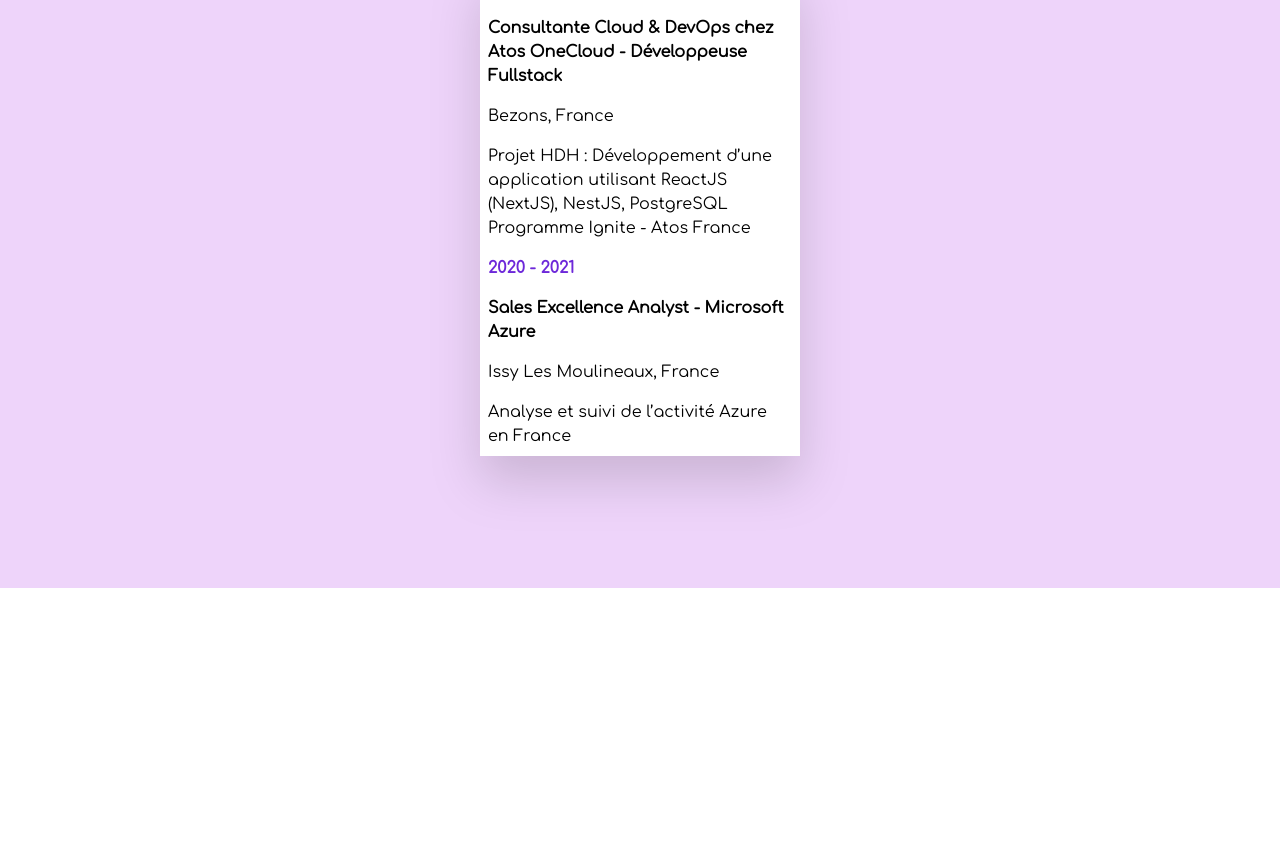
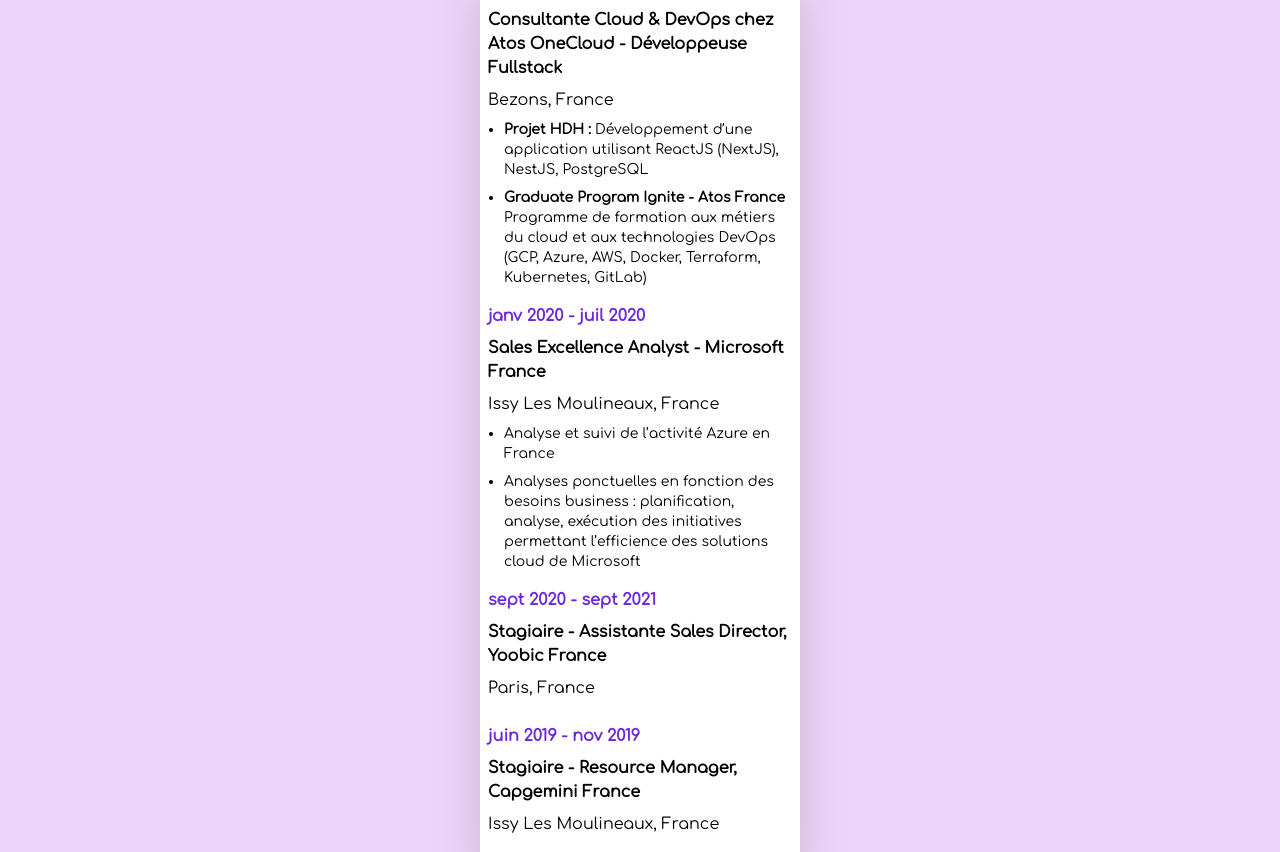
Before and after one commit to maelis1234/my-resume-front, a Next.js app: page /resume in a window 1280 px wide. Shown: the part 280-1132 px from the top of the page. Before the commit the page ends 868 px from the top, so only its background shows below. Built offline with nearby package versions, Linux system fonts and the light colour scheme.

Commit message:
feat: complete resume

```diff
--- a/next.config.js
+++ b/next.config.js
@@ -1,6 +1,13 @@
-/** @type {import('next').NextConfig} */
 const nextConfig = {
-  reactStrictMode: true,
+  async redirects() {
+    return [
+      {
+        source: '/',
+        destination: '/welcome',
+        permanent: true,
+      },
+    ];
+  },
 }
 
-module.exports = nextConfig
+module.exports = nextConfig;
--- a/src/pages/resume.tsx
+++ b/src/pages/resume.tsx
@@ -2,7 +2,7 @@
 
 const Resume: NextPage = () => {
     return (
-        <div className='bg-background-violet h-screen relative'>
+        <div className='bg-background-violet relative'>
             <div className='flex flex-row justify-center items-center pt-8'>
                 <i className='ri-profile-line text-4xl'></i>
                 <h1 className='ml-2 text-4xl font-bold'>CV</h1>
@@ -12,28 +12,75 @@
             </div>
             <div className='flex justify-center items-center z-10'>
                 <div className='w-80 h-3/4 p-2 bg-white drop-shadow-2xl flex flex-col space-y-4 justify-center items-start'>
+                    <div className='space-y-2'>
                         <p className='text-primary-violet font-bold'>
-                        2021 - maintenant
+                            septembre 2021 - maintenant
                         </p>
                         <p className='font-semibold'>
                             Consultante Cloud & DevOps chez Atos OneCloud -
                             Développeuse Fullstack
                         </p>
                         <p>Bezons, France</p>
-                    <ul>
+                        <ul className=' text-sm list-disc pl-4 space-y-2'>
+                            <li className=''>
+                                <span className='font-semibold'>
+                                    Projet HDH :
+                                </span>{' '}
+                                Développement d’une application utilisant
+                                ReactJS (NextJS), NestJS, PostgreSQL
+                            </li>
                             <li>
-                            Projet HDH : Développement d’une application
-                            utilisant ReactJS (NextJS), NestJS, PostgreSQL
+                                <span className='font-semibold'>
+                                    Graduate Program Ignite - Atos France
+                                </span>
+                                <br />
+                                Programme de formation aux métiers du cloud et
+                                aux technologies DevOps (GCP, Azure, AWS,
+                                Docker, Terraform, Kubernetes, GitLab)
                             </li>
-                        <li>Programme Ignite - Atos France</li>
                         </ul>
+                    </div>
 
-                    <p className='text-primary-violet font-bold'>2020 - 2021</p>
+                    <div className='space-y-2'>
+                        <p className='text-primary-violet font-bold'>
+                            janv 2020 - juil 2020
+                        </p>
                         <p className='font-semibold'>
-                        Sales Excellence Analyst - Microsoft Azure
+                            Sales Excellence Analyst - Microsoft France
                         </p>
                         <p>Issy Les Moulineaux, France</p>
-                    <p>Analyse et suivi de l’activité Azure en France</p>
+                        <ul className='text-sm list-disc pl-4 space-y-2'>
+                            <li>
+                                Analyse et suivi de l’activité Azure en France
+                            </li>
+                            <li>
+                                Analyses ponctuelles en fonction des besoins
+                                business : planification, analyse, exécution des
+                                initiatives permettant l’efficience des
+                                solutions cloud de Microsoft
+                            </li>
+                        </ul>
+                    </div>
+                    <div className='space-y-2'>
+                        <p className='text-primary-violet font-bold'>
+                            sept 2020 - sept 2021
+                        </p>
+                        <p className='font-semibold'>
+                            Stagiaire - Assistante Sales Director, Yoobic France
+                        </p>
+                        <p>Paris, France</p>
+                        <ul className='text-sm list-disc pl-4 space-y-2'></ul>
+                    </div>
+                    <div className='space-y-2'>
+                        <p className='text-primary-violet font-bold'>
+                            juin 2019 - nov 2019
+                        </p>
+                        <p className='font-semibold'>
+                            Stagiaire - Resource Manager, Capgemini France
+                        </p>
+                        <p>Issy Les Moulineaux, France</p>
+                        <ul className='text-sm list-disc pl-4 space-y-2'></ul>
+                    </div>
                 </div>
             </div>
         </div>
--- a/src/pages/welcome/index.tsx
+++ b/src/pages/welcome/index.tsx
@@ -35,7 +35,7 @@
                             <Image
                                 src={profilePicture}
                                 alt=''
-                                className='rounded-full w-44 h-44'
+                                className='rounded-full bg-pink-100 w-44 h-44'
                             />
                         </div>
                         <p className='font-semibold'>Maëlis HAMMOUCHE</p>
```
Lines whose indentation alone changed are shown as unchanged.
